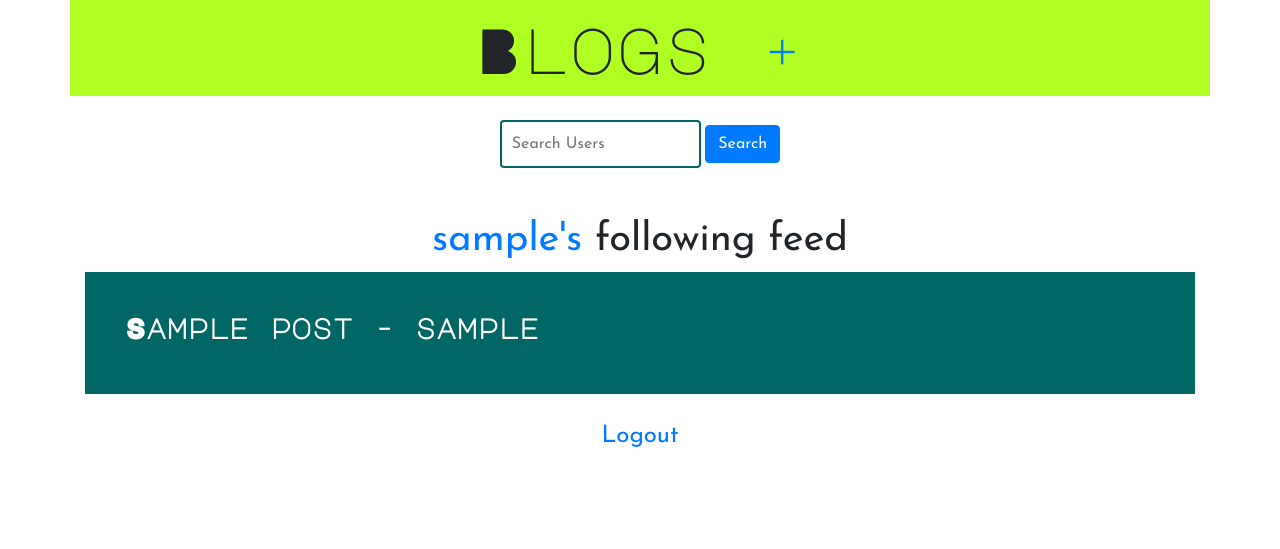
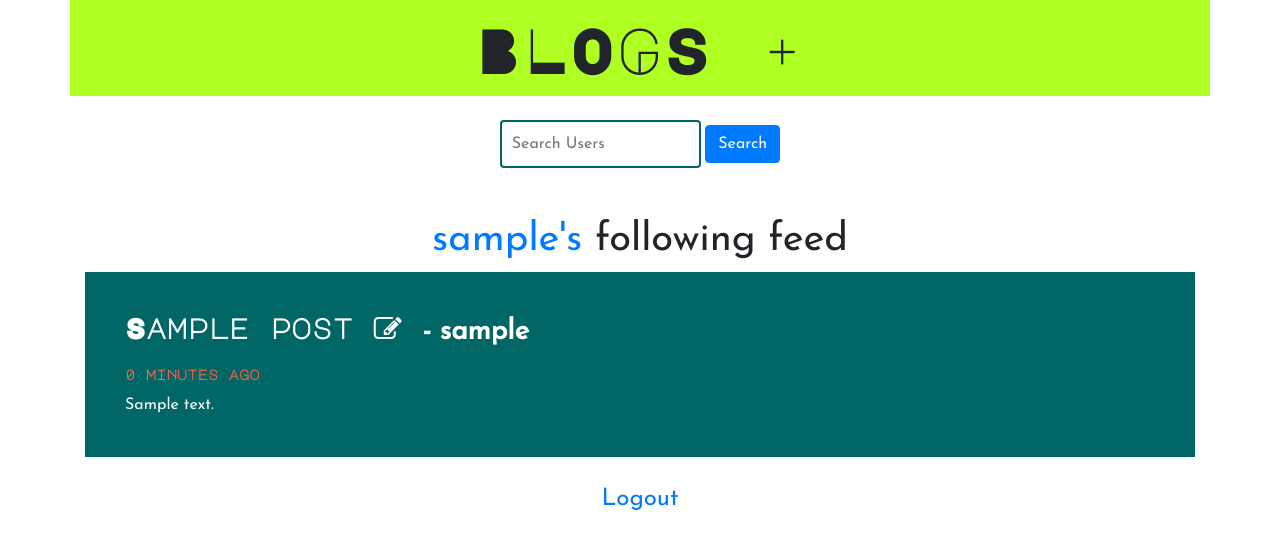
Before and after one commit to vishwakarmad1999/my-blog, a Django app: page /blog/ in a window 1280 px wide. Shown: the top 549 px of the page. Run offline with Django 3.2, Linux system fonts and the light colour scheme; a user stored in the database is signed in; tables that the repository leaves empty hold one stand-in row (values such as "Sample post"); some libraries are stand-ins or nearby versions.

Commit message:
Changed the home page

```diff
--- a/templates/base.html
+++ b/templates/base.html
@@ -10,7 +10,8 @@
 </head>
 <body>
 	<div class="text-center blog-header container">
-		<a href="{% url 'blog:list' %}" style="text-decoration: none; color: inherit;">Blogs</a>&nbsp;<a href="{% url 'blog:create' %}">&#43;</a>
+		<a href="{% url 'blog:list' %}" style="text-decoration: none; color: inherit;">BLOGS</a>
+		<a href="{% url 'blog:create' %}" style="color: inherit;">&#43;</a>
 	</div>
 	<br>
 	<div class="container">
--- a/templates/blog/post_list.html
+++ b/templates/blog/post_list.html
@@ -26,7 +26,13 @@
 {% if object_list %}
 	{% for obj in object_list %}
 		<div class="post">
-			<h3><a href="{% url 'blog:detail' obj.pk %}">{{ obj.title }} - {{ obj.author }}</a><br>
+			<h3>{{ obj.title }}
+			{% if request.user == obj.author %}
+				<a class="fa fa-edit" href="{% url 'blog:update' pk=obj.pk %}"></a>
+			{% endif %}
+				<span class="text">- <a href="{% url 'user:detail' obj.author %}">{{ obj.author }}</a></span><br>
+			<sub class="time-text">{{ obj.created_date|timesince}} ago</sub></h3>
+			<span class="post-text">{{ obj.text }}</span><br>
 		</div><br>
 	{% endfor %}
 {% else %}
```
